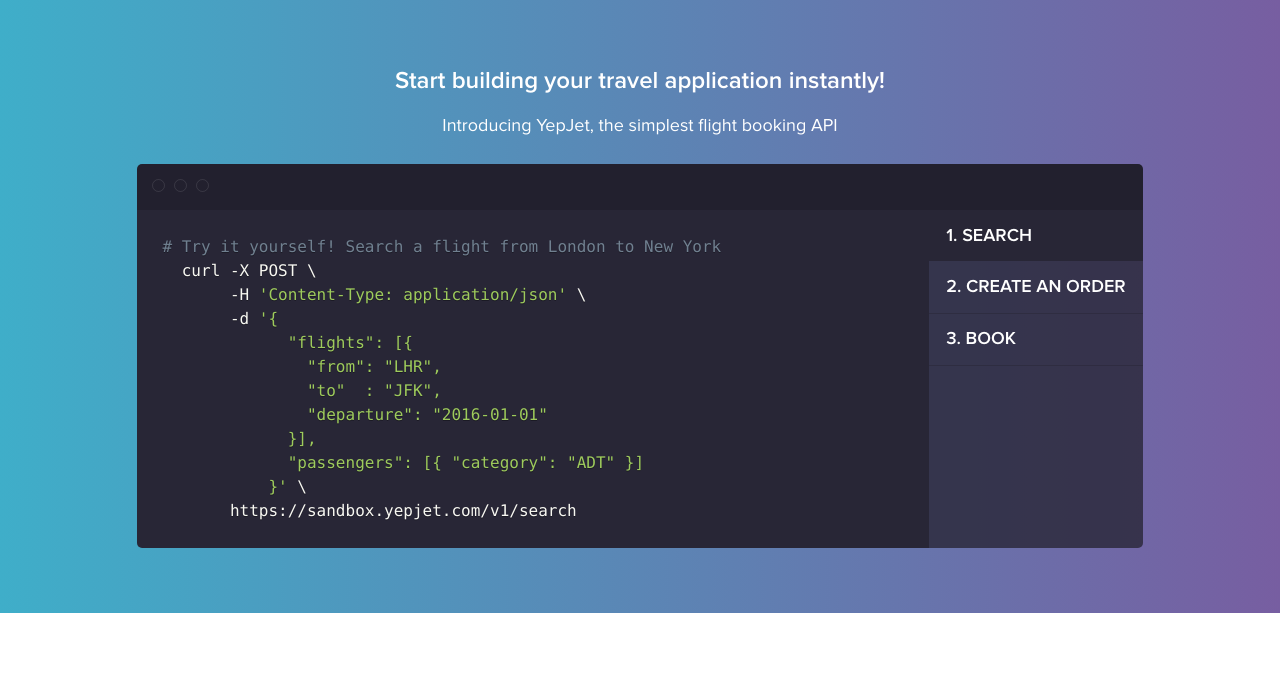
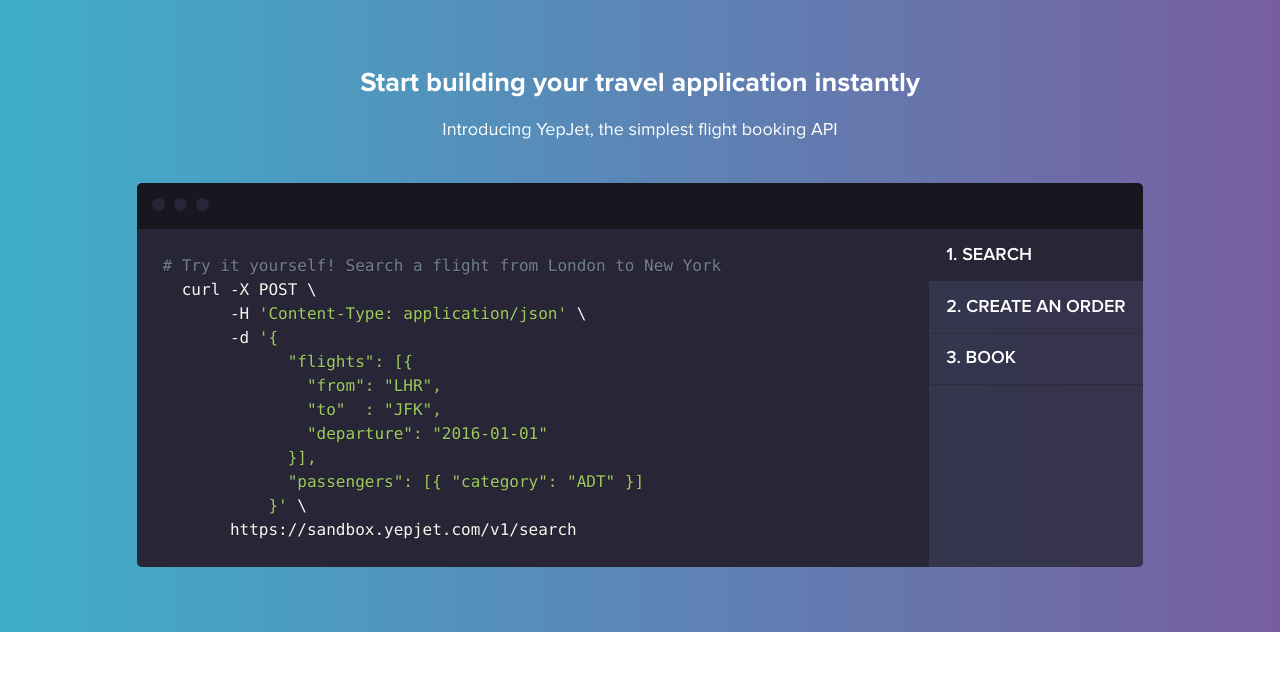
Before and after one commit to routesandfares/routesandfares.github.io, a website: page index.html in a window 1280 px wide. Shown: the part 113-800 px from the top of the page. Drawn offline with Linux system fonts and the light colour scheme.

Commit message:
Changed header

```diff
--- a/css/source/_components.code-box.css
+++ b/css/source/_components.code-box.css
@@ -10,7 +10,7 @@
     border-top-left-radius: 5px;
     border-top-right-radius: 5px;
 
-    background-color: color( var(--color-purple) shade(15%) );
+    background-color: color( var(--color-purple) shade(40%) );
   }
 
     .c-code-box >
@@ -22,7 +22,8 @@
       border-radius: 180px;
       margin-right: .3em;
 
-      border: 1px solid color( var(--color-white) alpha(10%) );
+      background-color: var(--color-purple);
+      /*border: 1px solid color( var(--color-white) alpha(15%) ); */
     }
 
   .c-code-box >
--- a/css/source/_settings.sizes.css
+++ b/css/source/_settings.sizes.css
@@ -4,8 +4,8 @@
   --font-sm: 0.875em; /* 14 /16 */
   --font-nm: 1.125em; /* 18 /16 */
   --font-md: 1.500em; /* 24 /16 */
-  --font-lg: 2.250em; /* 36 /16 */
-  --font-lg: 3.000em; /* 48 /16 */
+  --font-lg: 1.700em; /* ?? /16 */
+  --font-xl: 2.800em; /* ?? /16 */
 
   --space-xs: 0.312em; /* 05 /16 */
   --space-sm: 0.937em; /* 15 /16 */
--- a/css/source/_trumps.text.css
+++ b/css/source/_trumps.text.css
@@ -1,14 +1,16 @@
 .u-txa-center { text-align: center; }
 .u-txa-left   { text-align: left; }
 
-.u-txc-white { color: var(--color-white); }
-.u-txc-red { color: var(--color-red); }
-.u-txc-grey  { color: var(--color-greyscale-2); }
+.u-txc-white  { color: var(--color-white); }
+.u-txc-red    { color: var(--color-red); }
+.u-txc-grey   { color: var(--color-greyscale-2); }
 
 .u-txs-nm { font-size: var(--font-nm); }
 .u-txs-md { font-size: var(--font-md); }
 .u-txs-lg { font-size: var(--font-lg); }
+.u-txs-xl { font-size: var(--font-xl); }
 
 .u-txw-600  { font-weight: 600; }
+.u-txw-700  { font-weight: 700; }
 
 .u-txlh-0 { line-height: 0 !important; } /* Firefox fix for <pre> */
--- a/index.html
+++ b/index.html
@@ -27,14 +27,14 @@
       <img src="img/logo-white.svg" alt="logo" class="c-image c-image--logo">
 
       <div class="u-mt-lg">
-        <p class="u-txs-md u-txc-white u-txw-600">Start building your travel application instantly!</p>
+        <p class="u-txs-lg u-txc-white u-txw-700">Start building your travel application instantly</p>
       </div>
 
       <div class="u-mt-sm">
         <p class="u-txs-nm u-txc-white">Introducing YepJet, the simplest flight booking API</p>
       </div>
 
-      <div class="c-code-box u-txa-left u-mt-nm">
+      <div class="c-code-box u-txa-left u-mt-md">
         <ul class="c-code-box__header">
           <li></li>
           <li></li>
```
Also changed, not shown: css/main.min.css.
